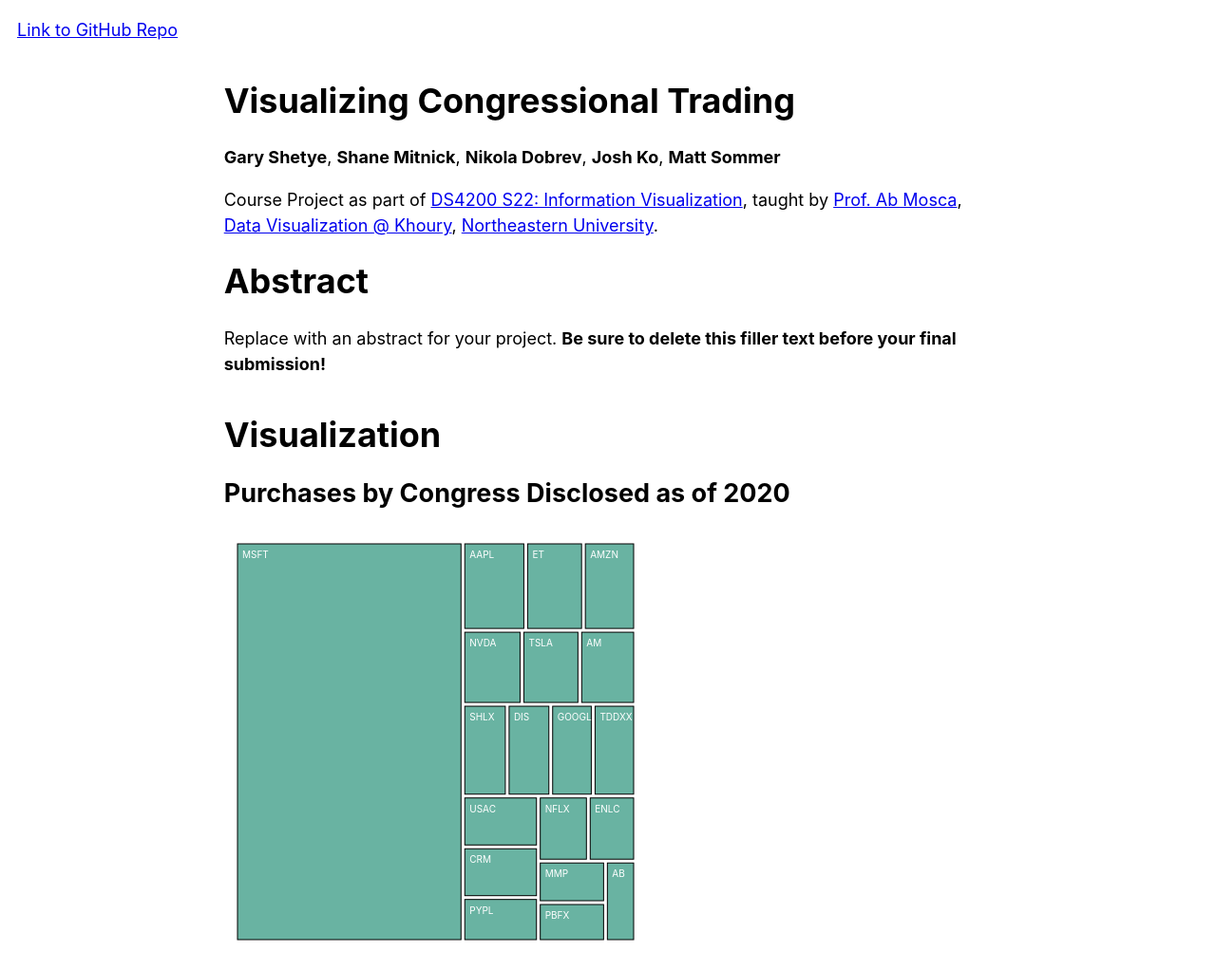
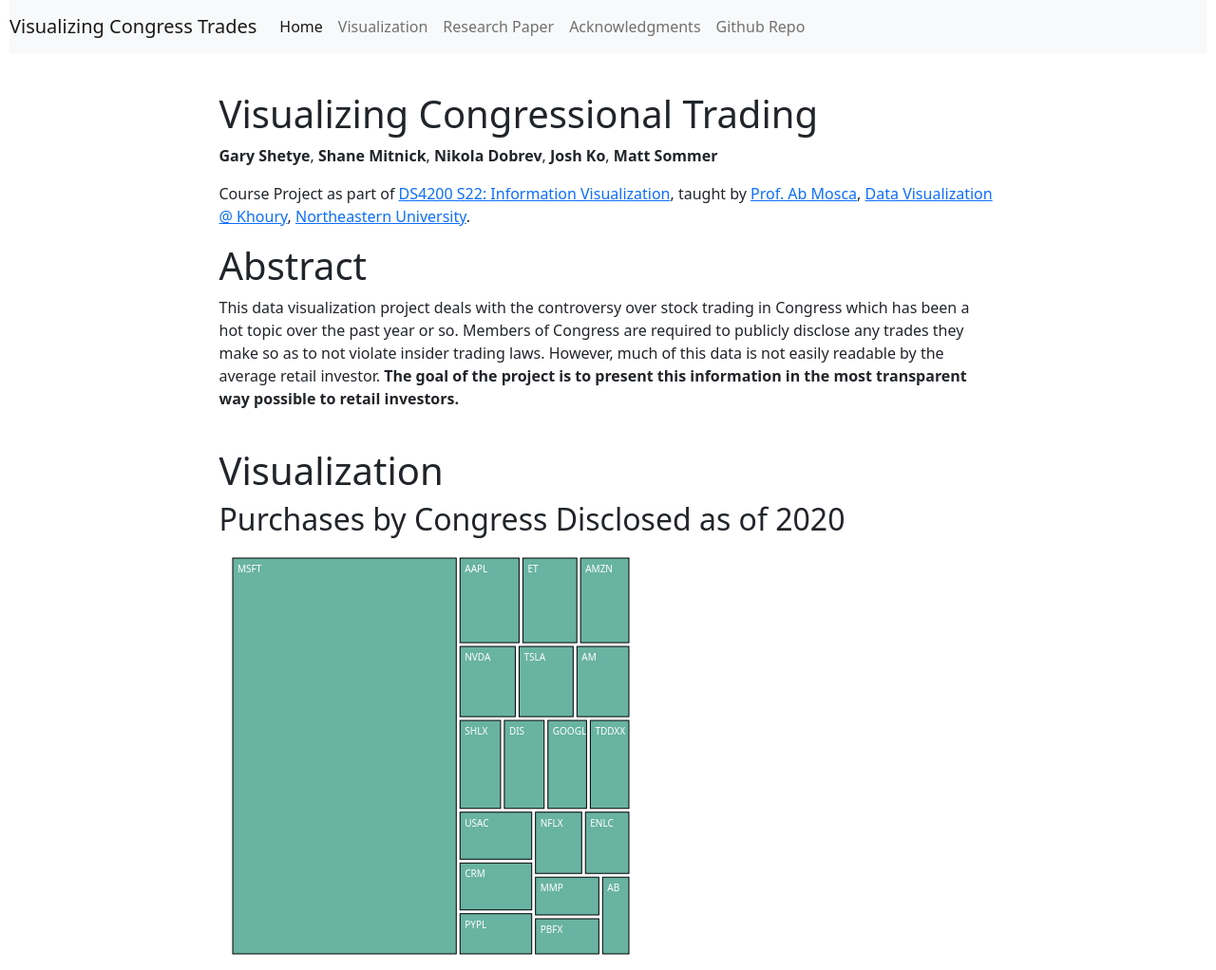
Before and after one commit to DS4200-S22/final-project-visualizing-congress-stock-trading, a plain HTML site: page index.html in a window 1280 px wide. Shown: the top 1022 px of the page at 95% size. Drawn offline with nearby package versions, Linux system fonts and the light colour scheme.

Commit message:
website additions

```diff
--- a/index.html
+++ b/index.html
@@ -10,15 +10,38 @@
 
   <!-- CSS Styling -->
   <link rel='stylesheet' href='style.css'>
+  <link rel="stylesheet" href="https://cdn.jsdelivr.net/npm/bootstrap@5.1.3/dist/css/bootstrap.min.css" integrity="sha384-1BmE4kWBq78iYhFldvKuhfTAU6auU8tT94WrHftjDbrCEXSU1oBoqyl2QvZ6jIW3" crossorigin="anonymous">
 
 </head>
 
 <!-- Main page content -->
 <body>
 
-<!-- Update this with your GitHub repo URL -->
-<p id=repo-link><span><a href='https://github.com/DS4200-S22/final-project-visualizing-congress-stock-trading'>Link to GitHub Repo</a></span></p>
-
+  <nav class="navbar navbar-expand-lg navbar-light bg-light">
+    <a class="navbar-brand" href="#">Visualizing Congress Trades</a>
+    <button class="navbar-toggler" type="button" data-toggle="collapse" data-target="#navbarNav" aria-controls="navbarNav" aria-expanded="false" aria-label="Toggle navigation">
+      <span class="navbar-toggler-icon"></span>
+    </button>
+    <div class="collapse navbar-collapse" id="navbarNav">
+      <ul class="navbar-nav">
+        <li class="nav-item active">
+          <a class="nav-link active" href="#">Home</a>
+        </li>
+        <li class="nav-item">
+          <a class="nav-link" href="visualization.html">Visualization</a>
+        </li>
+        <li class="nav-item">
+          <a class="nav-link" href="#">Research Paper</a>
+        </li>
+        <li class="nav-item">
+          <a class="nav-link" href="#">Acknowledgments</a>
+        </li>
+        <li class="nav-item">
+          <a class="nav-link" href="https://github.com/DS4200-S22/final-project-visualizing-congress-stock-trading">Github Repo</a>
+        </li>
+      </ul>
+    </div>
+  </nav>
 <!-- Writeup -->
 <div class='content-column'>
     <h1>Visualizing Congressional Trading</h1>
@@ -36,9 +59,15 @@
 
 
     <h1>Abstract</h1>
-
     <p>
-      Replace with an abstract for your project. <strong>Be sure to delete this filler text before your final submission!</strong>
+        This data visualization project deals with the controversy over
+        stock trading in Congress which has been a hot topic over the past
+        year or so. Members of Congress are required to publicly disclose
+        any trades they make so as to not violate insider trading laws.
+        However, much of this data is not easily readable by the average
+        retail investor. <strong>The goal of the project is to present this
+        information in the most transparent way possible to retail
+        investors.</strong>
     </p>
 </div>
 
@@ -72,7 +101,12 @@
   <h1>Visualization Explanation</h1>
 
   <p>
-    Replace with an explanation of your visualization and linked presentation slides. <strong>Be sure to delete this filler text before your final submission!</strong>
+    A user would use this dashboard to investigate how members of Congress trade with their heightened information. The tree map of
+    popular investments could easily be compared to market-cap weighted S&P 500 holdings to see what Congress is abnormally invested in.
+    If a user suspected elected officials invested in vaccine companies prior to mandate announcements, they could select “$PFE” in the map to
+    show data on Pfizer below. From there, they would be able to confirm their hypothesis if the announcement for a mandate was given after
+    Congress increased their trade volume in the stock and before the rest of the market did. The “Top Traders” would be a more specific
+    detailing of who exactly is behind increased trading activity.
   </p>
 
   <h1>Acknowledgments</h1>
```
Also changed, not shown: visualization.html (added, +35 -0 lines).
